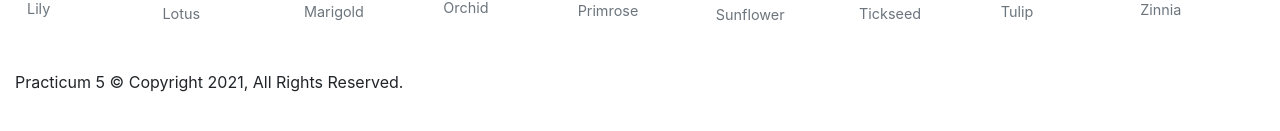
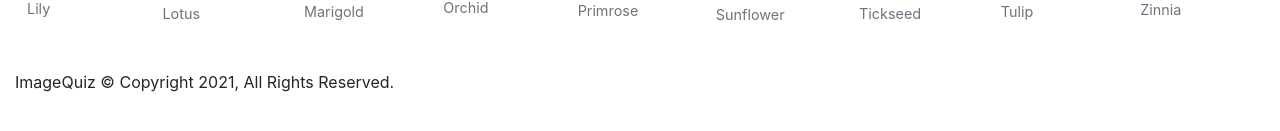
Before and after one commit to JarrettPage/imagequiz, a React (Create React App) app in the folder imagequiz/: page /#/ in a window 1280 px wide. Shown: the part 575-706 px from the top of the page. Built offline with nearby package versions, Linux system fonts and the light colour scheme.

Commit message:
Changed my code again.

```diff
--- a/imagequiz/src/QuizPage.js
+++ b/imagequiz/src/QuizPage.js
@@ -14,13 +14,15 @@ function Quiz(props){
     const [currentQuestion, setCurrentQuestion] = useState(0);
 	const [displayScore, setDisplayScore] = useState(false);
 	const [score, setScore] = useState(0);
-    //let flowerNum = props.location.state.flowerIndex;
-    if(localStorage.getItem( 'Index' ) != -1){
-        var flowerNum = localStorage.getItem( 'Index' );
+    let flowerNum = props.location.state.flowerIndex;
+    /*
+    if(localStorage.getItem( 'Index' ) != -1 && localStorage.getItem( 'Index' ) != null){
+        const flowerNum = localStorage.getItem( 'Index' );
     }
     else{
-        var flowerNum = props.location.state.flowerIndex;
+        const flowerNum = props.location.state.flowerIndex;
     }
+    */
 
     function onOptionClick(answer) {
 		if (answer == quizzes[flowerNum][currentQuestion].answer) {
--- a/imagequiz/src/components/Footer.js
+++ b/imagequiz/src/components/Footer.js
@@ -4,7 +4,7 @@ import Col from 'react-bootstrap/Col';
 function Footer(){
     return (
         <Row><Col>
-            <div>Practicum 5 &copy; Copyright {new Date().getFullYear()}, All Rights Reserved.</div>
+            <div>ImageQuiz &copy; Copyright {new Date().getFullYear()}, All Rights Reserved.</div>
         </Col></Row>
     );
 }
```
Also changed, not shown: imagequiz/src/components/Home.js (line endings or trailing spaces).
